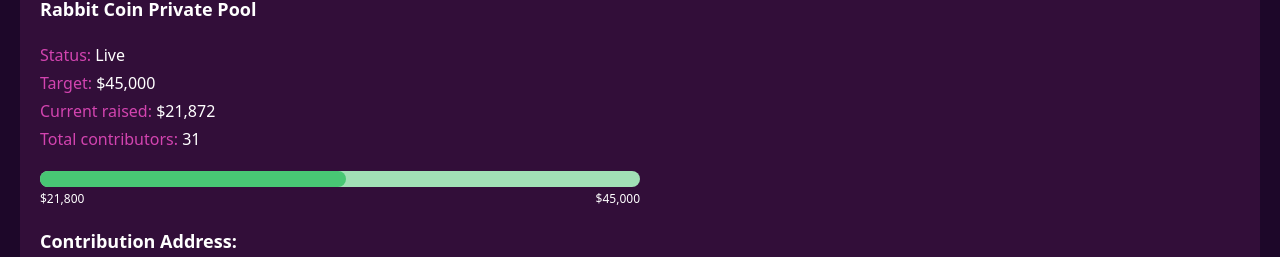
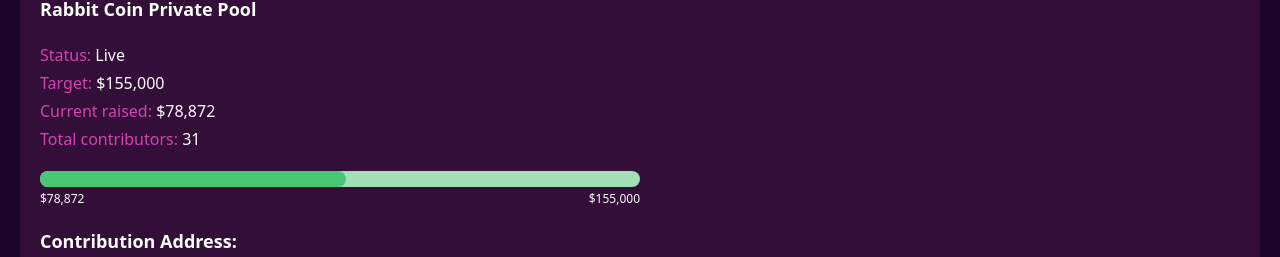
Before and after one commit to Yemezzy/Rabbitcoin, a React (Create React App) app: page / in a window 1280 px wide. Shown: the part 325-582 px from the top of the page. Built offline with nearby package versions, Linux system fonts and the light colour scheme.

Commit message:
first commit

```diff
--- a/src/Pages/Privatepool.js
+++ b/src/Pages/Privatepool.js
@@ -32,26 +32,26 @@ const Privatepool = () => {
 <div>
 <div className='mt-5 text-sm md:text-base'>
   <p className='mt-1 font-bold  text-[#d344b0]'>Status: <span className='font-medium text-white'>Live</span></p>
-  <p className='mt-1 font-bold  text-[#d344b0]'>Target: <span className='font-medium text-white'>$45,000</span></p>
-  <p className='mt-1 font-bold  text-[#d344b0]'>Current raised: <span className='font-medium text-white'>$21,872</span></p>
+  <p className='mt-1 font-bold  text-[#d344b0]'>Target: <span className='font-medium text-white'>$155,000</span></p>
+  <p className='mt-1 font-bold  text-[#d344b0]'>Current raised: <span className='font-medium text-white'>$78,872</span></p>
   <p className='mt-1 font-bold  text-[#d344b0]'>Total contributors:  <span className='font-medium text-white'>31</span></p>
   <section className='md:w-[50%] h-[1rem] bg-[#A1DFB6] md:mt-5 mt-3 rounded-full'>
     <section className='w-[51%] h-full bg-[#48C774] rounded-full'>
 
     </section>
     <div className='w-full text-xs mt-1 flex justify-between items-center'>
-        <p>$21,800</p>
-        <p>$45,000</p>
+        <p>$78,872</p>
+        <p>$155,000</p>
     </div>
   </section>
 
-  <div className='mt-5 text-sm md:text-base'>
+  <div className='md:mt-5 mt-10 text-sm md:text-base'>
 <p className='pt-5 md:text-lg text-base font-semibold'>Contribution Address:</p>
-<p className='mt-1 font-bold  text-[#d344b0]'>ETH: <span className='font-medium text-white'>0x80f832c6eb2deef68d95915f7429ed8ae2a9659c</span></p>
-  <p className='mt-1 font-bold  text-[#d344b0]'>SOLANA: <span className='font-medium text-white'>4tp1W6zFJQYviLYxyuLND3kcmtzHqs75J3kVdZhG9iqr</span></p>
-  <p className='mt-1 font-bold  text-[#d344b0]'>BNB: <span className='font-medium text-white'>0x80f832c6eb2deef68d95915f7429ed8ae2a9659c</span></p>
-  <p className='mt-1 font-bold  text-[#d344b0]'>USDT (trc20):  <span className='font-medium text-white'>TFoDYGEHKrMW4S8hXoZT8rp9YXbGTxUEez</span></p>
-  <p className='mt-1 font-bold  text-[#d344b0]'>USDT (bep20):  <span className='font-medium text-white'>0x80f832c6eb2deef68d95915f7429ed8ae2a9659c</span></p>
+<p className='mt-1 font-bold  text-[#d344b0]'>ETH: <span className='md:font-medium text-white'>0x80f832c6eb2deef68d95915f7429ed8ae2a9659c</span></p>
+  <p className='mt-1 font-bold  text-[#d344b0]'>SOLANA: <span className='md:font-medium text-white'>4tp1W6zFJQYviLYxyuLND3kcmtzHqs75J3kVdZhG9iqr</span></p>
+  <p className='mt-1 font-bold  text-[#d344b0]'>BNB: <span className='md:font-medium text-white'>0x80f832c6eb2deef68d95915f7429ed8ae2a9659c</span></p>
+  <p className='mt-1 font-bold  text-[#d344b0]'>USDT (trc20):  <span className='md:font-medium text-white'>TFoDYGEHKrMW4S8hXoZT8rp9YXbGTxUEez</span></p>
+  <p className='mt-1 font-bold  text-[#d344b0]'>USDT (bep20):  <span className='md:font-medium text-white'>0x80f832c6eb2deef68d95915f7429ed8ae2a9659c</span></p>
   <p className='mt-5 text-sm'>Envavour to copy the right address to prevent loss of funds.</p>
   </div>
 </div>
```
